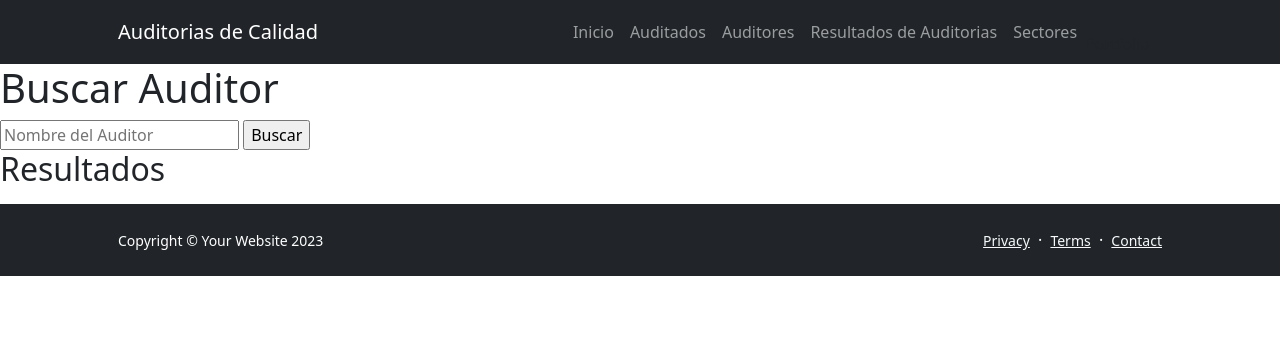
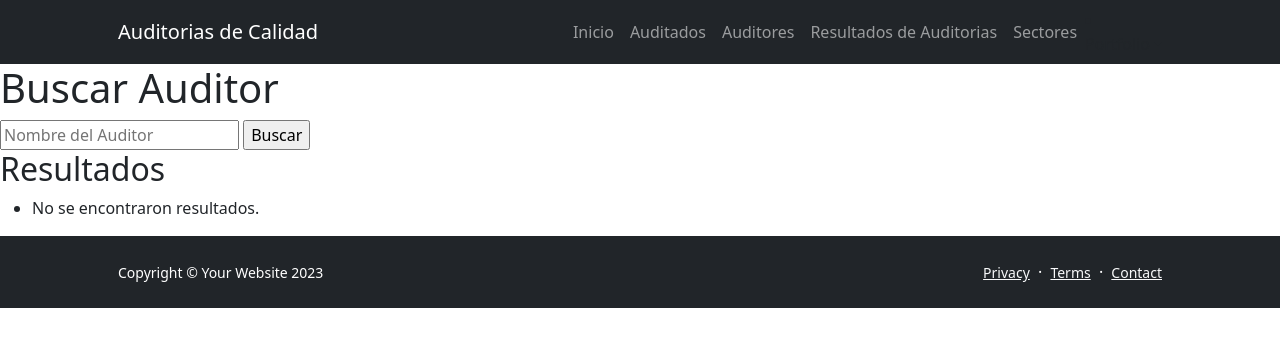
Before and after one commit to rosanavanesavasquez/Tercera_preentrega_Vasquez, a Django app: page /AppAuditoria/busquedaAuditor/ in a window 1280 px wide. Shown: the top 364 px of the page. Run offline with Django 4.2, Linux system fonts and the light colour scheme; some libraries are stand-ins or nearby versions.

Commit message:
Formulario de busqueda completo

```diff
--- a/ProyectoAuditoria/AppAuditoria/templates/AppAuditoria/busquedaAuditor.html
+++ b/ProyectoAuditoria/AppAuditoria/templates/AppAuditoria/busquedaAuditor.html
@@ -19,7 +19,12 @@
 
     <h2>Resultados</h2>
     <ul>
-        <!-- Aquí puedes mostrar los resultados de la búsqueda si lo deseas -->
+        {% for resultado in resultados %}
+        <li>{{ resultado.nombre }} {{ resultado.apellido }}</li>
+    {% empty %}
+        <li>No se encontraron resultados.</li>
+    {% endfor %}
+
     </ul>
 </body>
 </html>
--- a/ProyectoAuditoria/AppAuditoria/views.py
+++ b/ProyectoAuditoria/AppAuditoria/views.py
@@ -65,9 +65,26 @@ def auditorFormulario(request):
 
     return render(request, "AppAuditoria/auditores_Formulario.html",{"miFormulario": miFormulario})  #
 
+
+
+#def buscar(request):
+#    respuesta = f"Estoy buscando el auditor nombre: {request.GET['nombre']}"
+#    return HttpResponse(respuesta)
+
+#def buscar(request):
+#    nombre = request.GET.get('nombre', '')  # Obtener el parámetro 'nombre' de la consulta GET, o un valor vacío si no se proporciona
+#    if nombre:
+#        respuesta = f"Estoy buscando el auditor nombre: {nombre}"
+#    else:
+#        respuesta = "No se proporcionó un nombre para buscar."
+
+#    return HttpResponse(respuesta)
+
 def busquedaAuditor(request):
     return render(request, "AppAuditoria/busquedaAuditor.html")
 
 def buscar(request):
-    respuesta = f"Estoy buscando el auditor nombre: {request.GET['nombre']}"
-    return HttpResponse(respuesta)
+    nombre = request.GET.get('nombre')
+    resultados = Auditor.objects.filter(nombre__icontains=nombre)
+    contexto = {'resultados': resultados}
+    return render(request, 'AppAuditoria/busquedaAuditor.html', contexto)
```
Also changed, not shown: ProyectoAuditoria/db.sqlite3.
